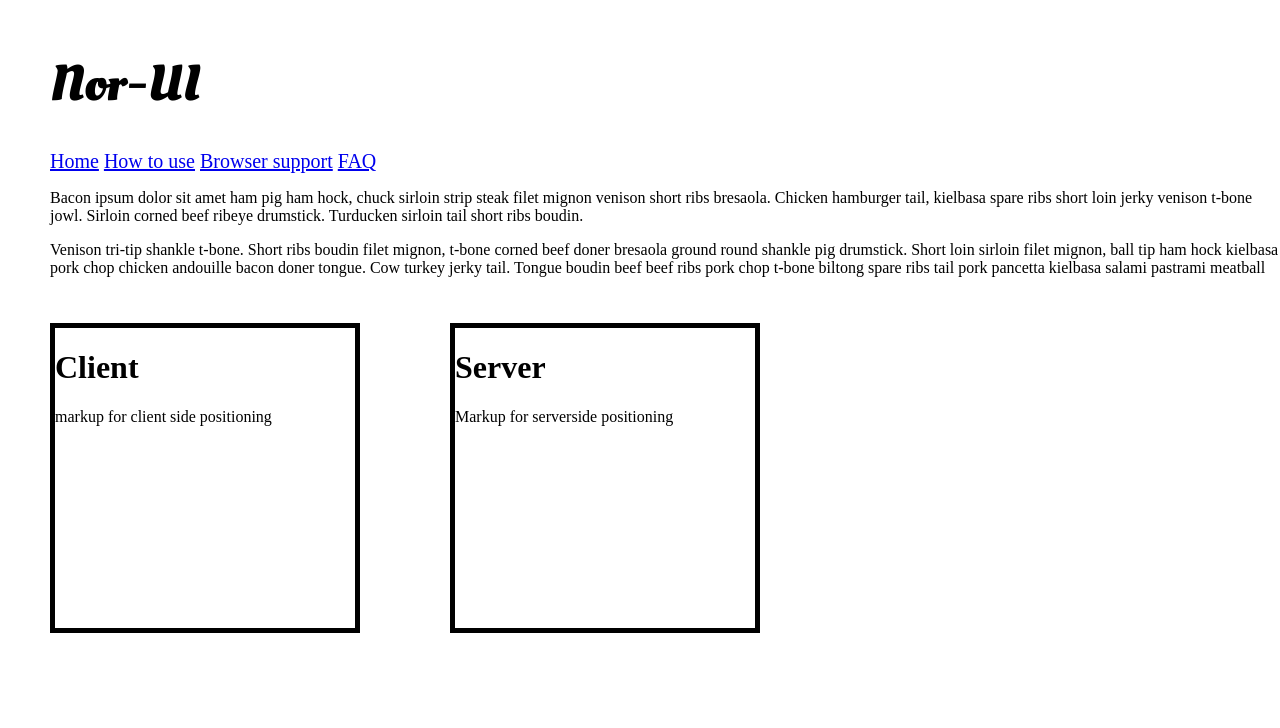
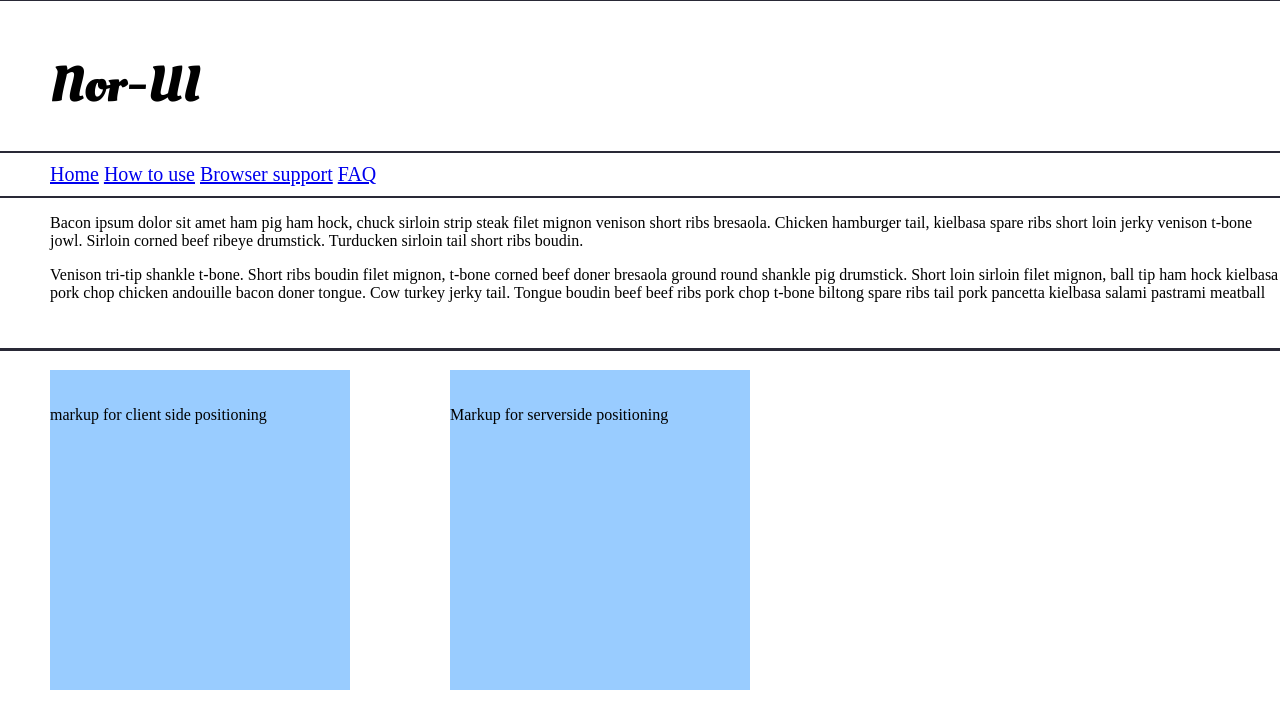
Before and after one commit to sendanor/nor-ui, a website: page layout.html in a window 1280 px wide. Shown: the top 728 px of the page. Drawn offline with Linux system fonts and the light colour scheme.

Commit message:
working on site (just a model nothing fancy yet)

```diff
--- a/default.css
+++ b/default.css
@@ -8,11 +8,16 @@ html, body {
 }
 
 nav {
+	padding-top: 10px;
+	padding-bottom: 10px;
 	margin-left: 50px;
 	font-size: 20px;
 }
 
-nav a.current {
+section {
+	border-top: 1px solid #292936;
+	border-bottom: 1px solid #292936;
+
 
 }
 
@@ -41,24 +46,27 @@ nav a.current {
 	height: 100px;
 
 }
-.client_side {
+.client_side_box {
 	height: 300px;
 	width: 300px;
 	position: absolute;
-	padding: 0;
+	padding-top: 20px;
 	left: 50px;
-	border: 5px solid;
+	background: #99CCFF;
+	margin-top: 20px;
+
+
 
 }
 
-.server_side {
+.server_side_box {
 	height: 300px;
 	width: 300px;
 	position: absolute;
-	padding: 0;
+	padding-top: 20px;
 	left: 450px;
-	border: 5px solid;
-
+	margin-top: 20px;
+	background: #99CCFF;
 }
 
 /* EOF*/
--- a/layout.html
+++ b/layout.html
@@ -7,15 +7,20 @@
 
 </head>
 <body>
+	<section>
 	<header id="header">
 	<h3> Nor-UI </h3>
 	</header>
+	</section>
+	<section>
 	<nav>
 	<a href="#" id="home">Home</a>
 	<a href="#" id="howto">How to use</a>
 	<a href="#" id="bsupport">Browser support</a>
 	<a href="#" id="faq">FAQ</a>
 	</nav>
+	</section>
+	<section>
 	<div id="main">
 	<p> Bacon ipsum dolor sit amet ham pig ham hock, chuck sirloin strip steak filet mignon venison short ribs bresaola. Chicken hamburger tail,
 	kielbasa spare ribs short loin jerky venison t-bone jowl.
@@ -26,15 +31,15 @@
 	Tongue boudin beef beef ribs pork chop t-bone biltong spare ribs tail pork pancetta kielbasa salami pastrami meatball </p>
 
 	</div>
-	<div id="codeboxes_content">
-		<div class="client_side">
-			<h1>Client</h1>
+	</section>
+	<section>
+		<div class="client_side_box">
 			<p>markup for client side positioning</p>
 		</div>
 
-		<div class="server_side">
-			<h1>Server</h1>
+		<div class="server_side_box">
 			<p>Markup for serverside positioning</p>
 		</div>
 	</div>
+	</section>
 </body>
```
